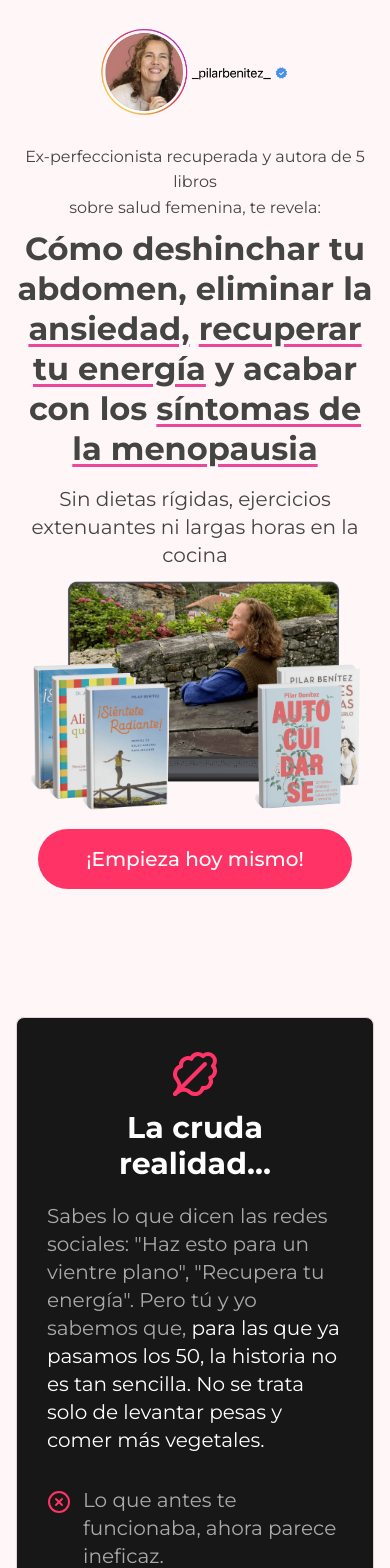
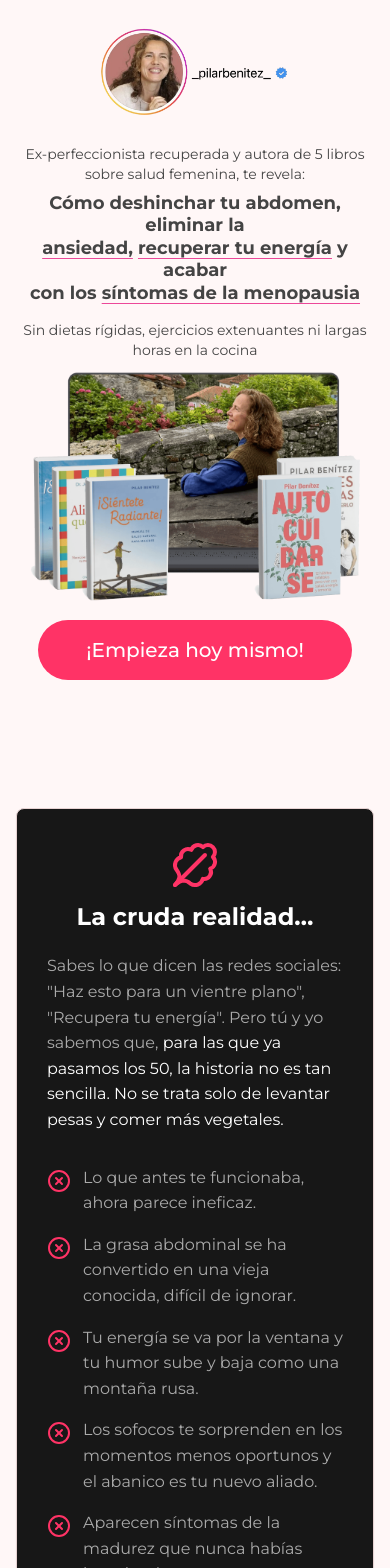
Before and after one commit to eventuresync/landing-template, a Next.js app: page / in a window 390 px wide. Shown: the top 1568 px of the page. Built offline with nearby package versions, Linux system fonts and the light colour scheme.

Commit message:
in progress responsive

```diff
--- a/components/layout/Header.tsx
+++ b/components/layout/Header.tsx
@@ -11,7 +11,7 @@ export default function Header() {
             className="w-48"
           />
         </div>
-        <p className="mt-2 text-[#444] text-md text-center px-4">
+        <p className="mt-2 text-[#444] text-sm sm:text-base text-center px-4">
           Ex-perfeccionista recuperada y autora de 5 libros
           <br />
           sobre salud femenina, te revela:
--- a/components/sections/Hero.tsx
+++ b/components/sections/Hero.tsx
@@ -5,14 +5,14 @@ import { Button } from '@/components/ui/button';
 export default function Hero() {
   return (
     <section className="text-center px-4 pb-12 pt-0  max-w-[960px] mx-auto">
-      <h1 className="text-[2rem] sm:text-[2.5rem] leading-tight text-[#444] mb-4">
+      <h1 className="text-lg sm:text-3xl lg:text-[2.5rem] leading-tight text-[#444] mb-4">
         Cómo deshinchar tu abdomen, eliminar la
         <br />
         <span className='underline underline-offset-4 decoration-pink-500'>ansiedad,</span> <span className='underline underline-offset-4 decoration-pink-500'>recuperar tu energía</span> y acabar
         <br />
         con los <span className='underline underline-offset-4 decoration-pink-500'>síntomas de la menopausia</span>
       </h1>
-      <p className="text-xl text-[#444] mb-2 max-w-3xl mx-auto">
+      <p className="text-sm sm:text-lg lg:text-xl text-[#444] mb-2 max-w-3xl mx-auto">
         Sin dietas rígidas, ejercicios extenuantes ni largas horas en la cocina
       </p>
       <div className="flex justify-center items-center mb-4">
--- a/components/sections/Reality.tsx
+++ b/components/sections/Reality.tsx
@@ -23,10 +23,10 @@ export default function Reality() {
           <Card className="p-8 px-[30px] bg-[#171717] lg:px-[130px]">
             <div className="flex flex-col items-center gap-3 mb-6">
               <LeafyGreen className="w-12 h-12 text-[#FF3366]" />
-              <h3 className="text-3xl lg:text-5xl text-center text-white font-bold">
+              <h3 className="text-2xl sm:text-3xl lg:text-[2.5rem] text-center text-white font-bold">
                 La cruda realidad…
               </h3>
-              <p className="text-xl text-[#aaaaaa] mt-2 mb-2">
+              <p className="text:lg sm:text-xl text-[#aaaaaa] mt-2 mb-2">
               Sabes lo que dicen las redes sociales: "Haz esto para un vientre plano", "Recupera tu energía". Pero tú y yo sabemos que, <span className='text-white'>para las que ya pasamos los 50, la historia no es tan sencilla. No se trata solo de levantar pesas y comer más vegetales.</span>
               </p>
             </div>
@@ -40,11 +40,11 @@ export default function Reality() {
                     }}
                     className="mt-1 text-[#FF3366]"
                   />
-                  <div className='text-xl text-[#aaaaaa]' dangerouslySetInnerHTML={{ __html: item || '' }}></div>
+                  <div className='text:lg sm:text-xl text-[#aaaaaa]' dangerouslySetInnerHTML={{ __html: item || '' }}></div>
                 </li>
               ))}
             </ul>
-            <p className="text-xl text-center font-medium text-white  mt-8  max-w-2xl mx-auto">
+            <p className="text:lg sm:text-xl text-center font-medium text-white  mt-8  max-w-2xl mx-auto">
               Y no, no es falta de voluntad ni disciplina. Es tu cuerpo <br/>
               pidiendo a gritos un enfoque distinto, adaptado a ti, <br/>
               a tu momento.
```
